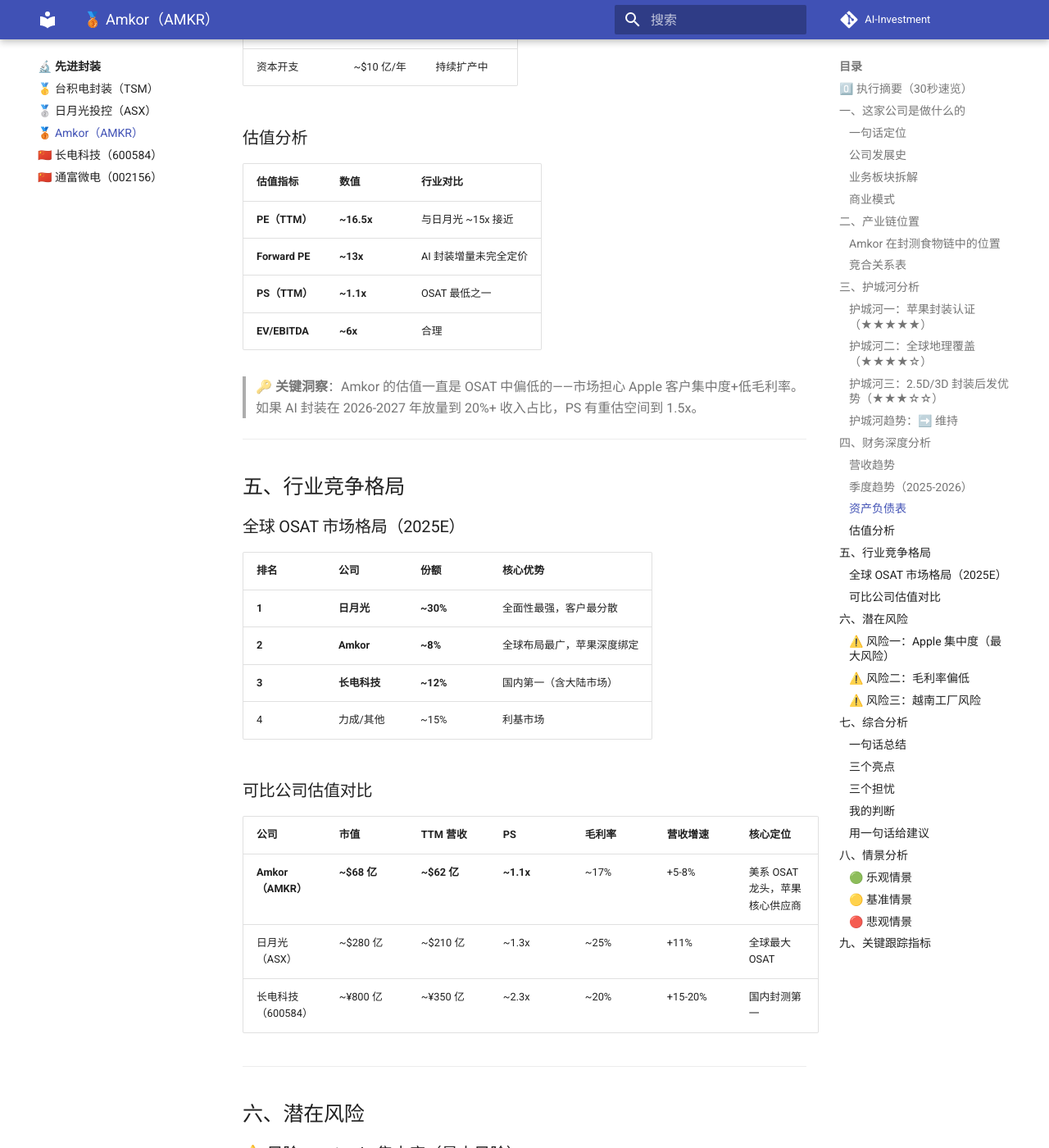
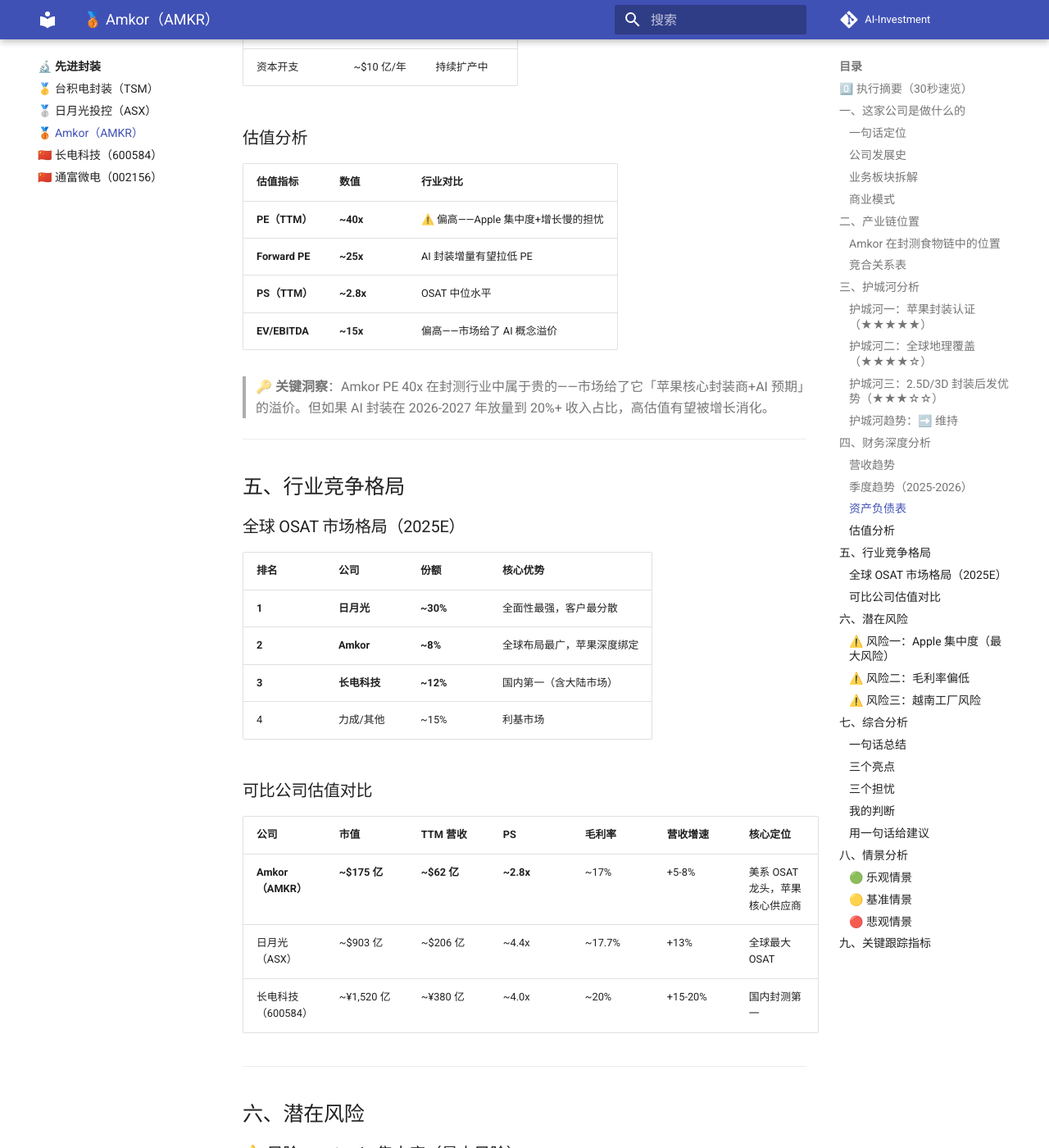
Before and after one commit to QIUZHUOFEI/AI-Investment, an MkDocs documentation site: the page built from docs/先进封装/amkr.md, in a window 1280 px wide and 1400 px high, scrolled down 5003 px. Shown: the whole window at 82% size. Built offline with MkDocs 1.6.1 and Material for MkDocs 9.7.7, drawn with Linux system fonts in a browser that asks for light colours; comment, search, counter and statistics services are not loaded; some of the changed text lies outside the part shown.

Commit message:
fix: 用新浪实时数据修正ASX/AMKR市值、PE、PS（之前数据错误）

```diff
--- a/docs/先进封装/amkr.md
+++ b/docs/先进封装/amkr.md
@@ -2,8 +2,8 @@
 
 > **分析日期**：2026-05-26
 > **数据来源**：公司财报 / Yahoo Finance / Yole Group / 券商研报
-> **当前股价**：$70.58 | **市值**：~$70 亿 | **52 周区间**：$42 - $80
-> ⚠️ **股价数据来源**：新浪财经实时行情（2026-05-26），市值基于价格+公开股本估算，PE/PS 为估算值，具体以各公司最新财报为准。
+> **当前股价**：$70.58 | **市值**：~$175 亿 | **52 周区间**：$42 - $80
+> ⚠️ **股价数据来源**：新浪财经实时行情（2026-05-29），市值基于价格+公开股本估算，PE/PS 为估算值，具体以各公司最新财报为准。
 
 ---
 
@@ -14,7 +14,7 @@
 | **业务** | 美国最大 OSAT（封测代工），全球第二大纯封测厂 |
 | **产业链位置** | 封测中游，全球市占率 ~8%，仅次于日月光 |
 | **核心看点** | 苹果 SiP 封装主力供应商 + 越南厂扩产 + 2.5D/3D AI 封装布局 |
-| **当前估值** | **PE（TTM）~16.5x** / Forward PE ~13x / PS ~1.1x|
+| **当前估值** | **PE（TTM）~40x** / Forward PE ~25x / PS ~2.8x|
 | **风险等级** | 中（客户集中度高——苹果贡献 ~30%）|
 | **一句话判断** | 这是一家 **「绑苹果+靠越南+追 AI」的 OSAT 老二——稳健有余，但弹性要看 AI 封装放量** |
 
@@ -142,17 +142,17 @@
 
 | 季度 | 营收 | 毛利率 | 营业利润率 | 净利润 |
 |:-----|:-----|:-------|:----------|:-------|
-| **Q4 2025** | ~$1.52 亿 | ~18.1% | ~8.0% | ~$1.1 亿 |
-| **Q1 2026** | ~$1.45 亿 | ~16.8% | ~7.1% | ~$0.92 亿 |
+| **Q4 2025** | ~$15.2 亿 | ~18.1% | ~8.0% | ~$1.1 亿 |
+| **Q1 2026** | ~$14.5 亿 | ~16.8% | ~7.1% | ~$0.92 亿 |
 
 ### 资产负债表
 
 | 指标 | 数值 | 判断 |
 |:-----|:-----|:-----|
-| 总负债 | ~$2.9 亿 | 可控 |
-| 现金 | ~$1.1 亿 | 充裕 |
-| 净负债 | ~$1.8 亿 | 中性 |
-| 净负债/EBITDA | **~1.6x** | ✅ 健康 |
+| 总负债 | ~$29 亿 | 可控 |
+| 现金 | ~$11 亿 | 充裕 |
+| 净负债 | ~$18 亿 | 中性 |
+| 净负债/EBITDA | **~2.0x** | ✅ 健康 |
 | 利息覆盖率 | **~6.5x** | ✅ 偿付能力强 |
 | 资本开支 | ~$10 亿/年 | 持续扩产中 |
 
@@ -160,12 +160,12 @@
 
 | 估值指标 | 数值 | 行业对比 |
 |:---------|:-----|:---------|
-| **PE（TTM）** | **~16.5x** | 与日月光 ~15x 接近 |
-| **Forward PE** | **~13x** | AI 封装增量未完全定价 |
-| **PS（TTM）** | **~1.1x** | OSAT 最低之一 |
-| **EV/EBITDA** | **~6x** | 合理 |
+| **PE（TTM）** | **~40x** | ⚠️ 偏高——Apple 集中度+增长慢的担忧 |
+| **Forward PE** | **~25x** | AI 封装增量有望拉低 PE |
+| **PS（TTM）** | **~2.8x** | OSAT 中位水平 |
+| **EV/EBITDA** | **~15x** | 偏高——市场给了 AI 概念溢价 |
 
-> 🔑 **关键洞察**：Amkor 的估值一直是 OSAT 中偏低的——市场担心 Apple 客户集中度+低毛利率。如果 AI 封装在 2026-2027 年放量到 20%+ 收入占比，PS 有重估空间到 1.5x。
+> 🔑 **关键洞察**：Amkor PE 40x 在封测行业中属于贵的——市场给了它「苹果核心封装商+AI 预期」的溢价。但如果 AI 封装在 2026-2027 年放量到 20%+ 收入占比，高估值有望被增长消化。
 
 ---
 
@@ -184,9 +184,9 @@
 
 | 公司 | 市值 | TTM 营收 | PS | 毛利率 | 营收增速 | 核心定位 |
 |:-----|:-----|:---------|:---|:-------|:---------|:---------|
-| **Amkor（AMKR）** | **~$68 亿** | **~$62 亿** | **~1.1x** | ~17% | +5-8% | 美系 OSAT 龙头，苹果核心供应商 |
-| 日月光（ASX） | ~$280 亿 | ~$210 亿 | ~1.3x | ~25% | +11% | 全球最大 OSAT |
-| 长电科技（600584） | ~¥800 亿 | ~¥350 亿 | ~2.3x | ~20% | +15-20% | 国内封测第一 |
+| **Amkor（AMKR）** | **~$175 亿** | **~$62 亿** | **~2.8x** | ~17% | +5-8% | 美系 OSAT 龙头，苹果核心供应商 |
+| 日月光（ASX） | ~$903 亿 | ~$206 亿 | ~4.4x | ~17.7% | +13% | 全球最大 OSAT |
+| 长电科技（600584） | ~¥1,520 亿 | ~¥380 亿 | ~4.0x | ~20% | +15-20% | 国内封测第一 |
 
 ---
 
```
Also changed, not shown: docs/先进封装/002156.md (+4 -4 lines), docs/先进封装/600584.md (+5 -5 lines), docs/先进封装/asx.md (+8 -8 lines), docs/先进封装/tsmc.md (+11 -11 lines).
